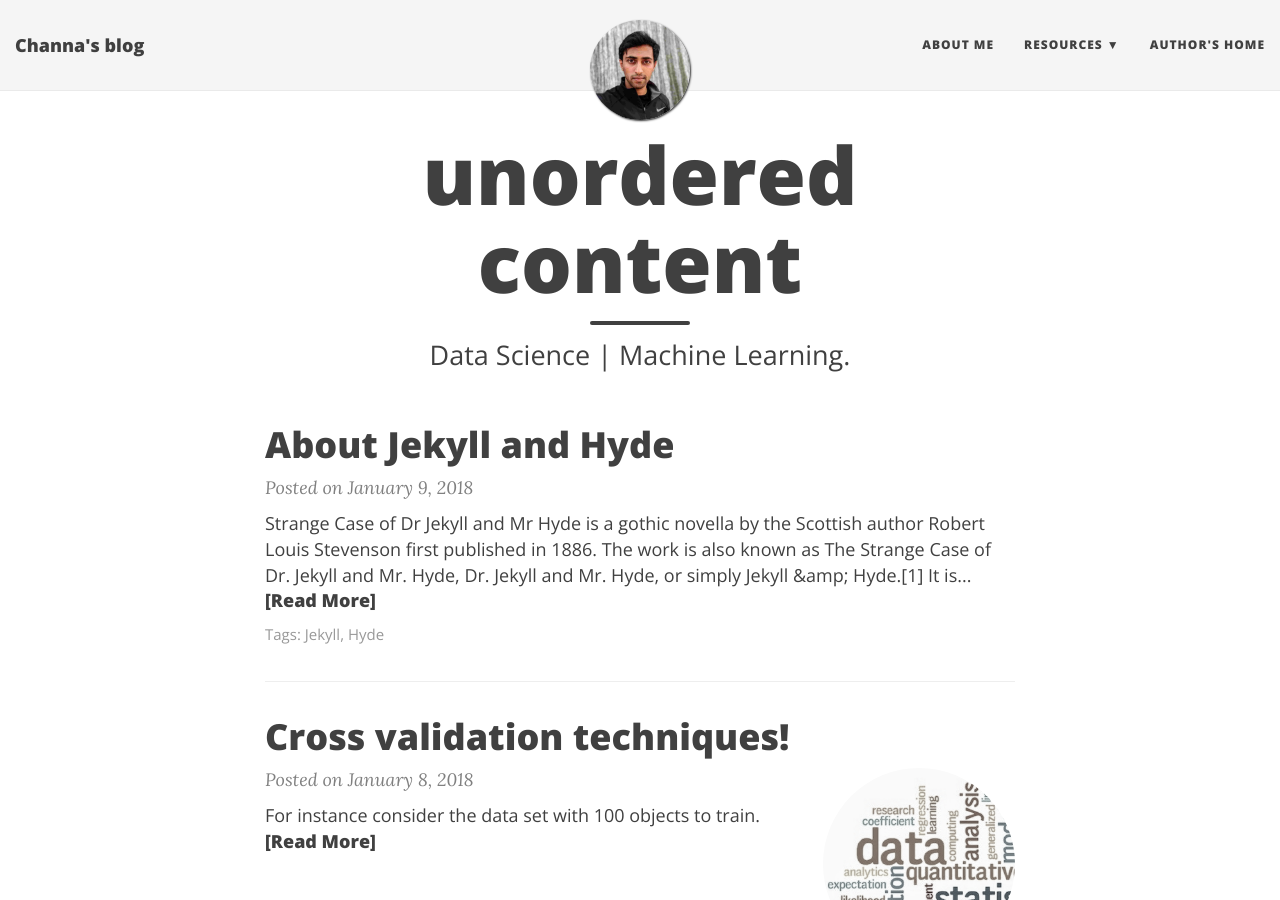
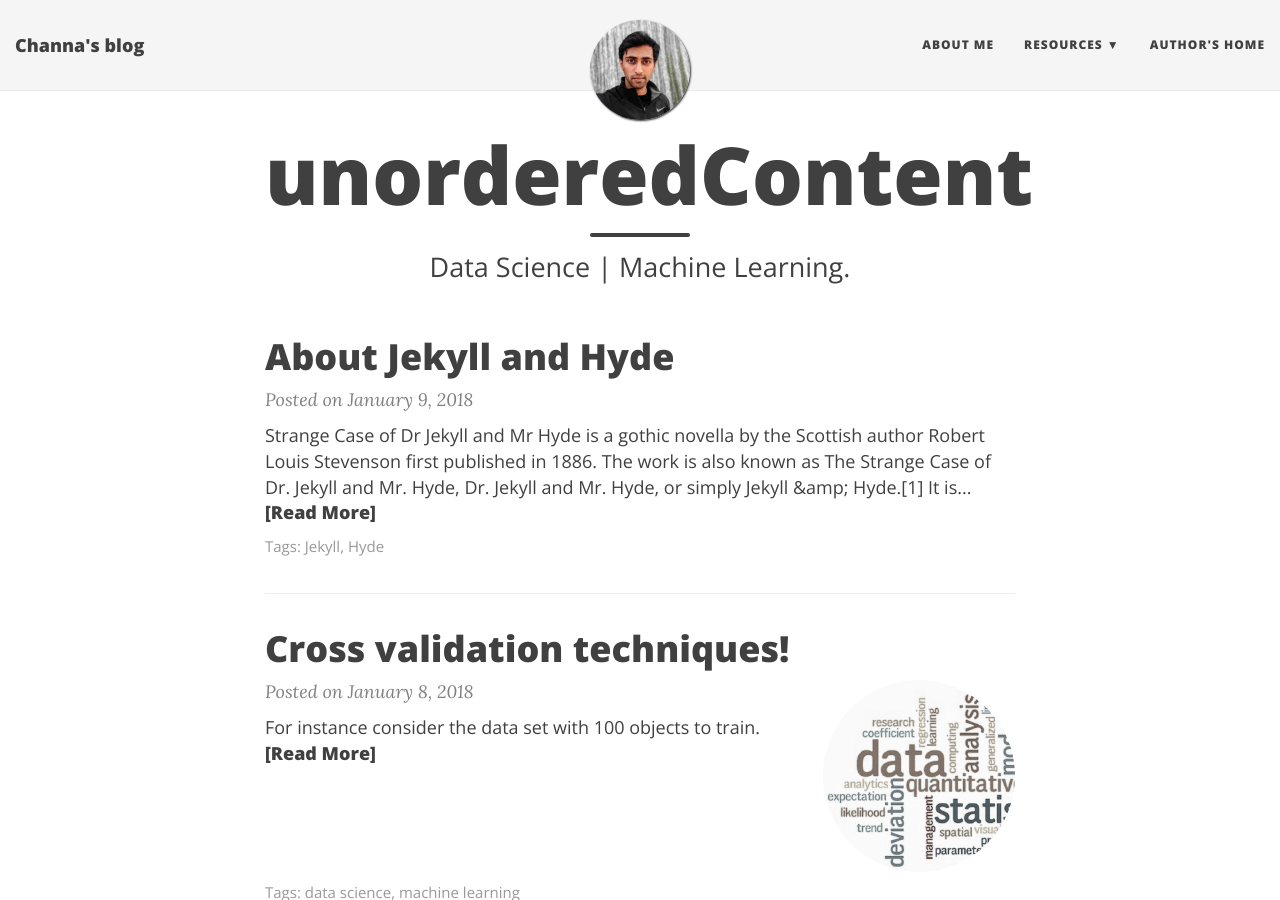
Before and after one commit to channagithub/channabasavagola.github.io, a Jekyll site: the page built from index.html, in a window 1280 px wide and 900 px high. Built offline with Jekyll 4.4.1, drawn with Linux system fonts in a browser that asks for light colours; nearby versions of some CDN libraries; the list of posts is cut into pages by our own code.

Commit message:
title case to camelCase

```diff
--- a/index.html
+++ b/index.html
@@ -1,6 +1,6 @@
 ---
 layout: page
-title: unordered content
+title: unorderedContent
 subtitle: Data Science | Machine Learning.
 use-site-title: true
 ---
```
